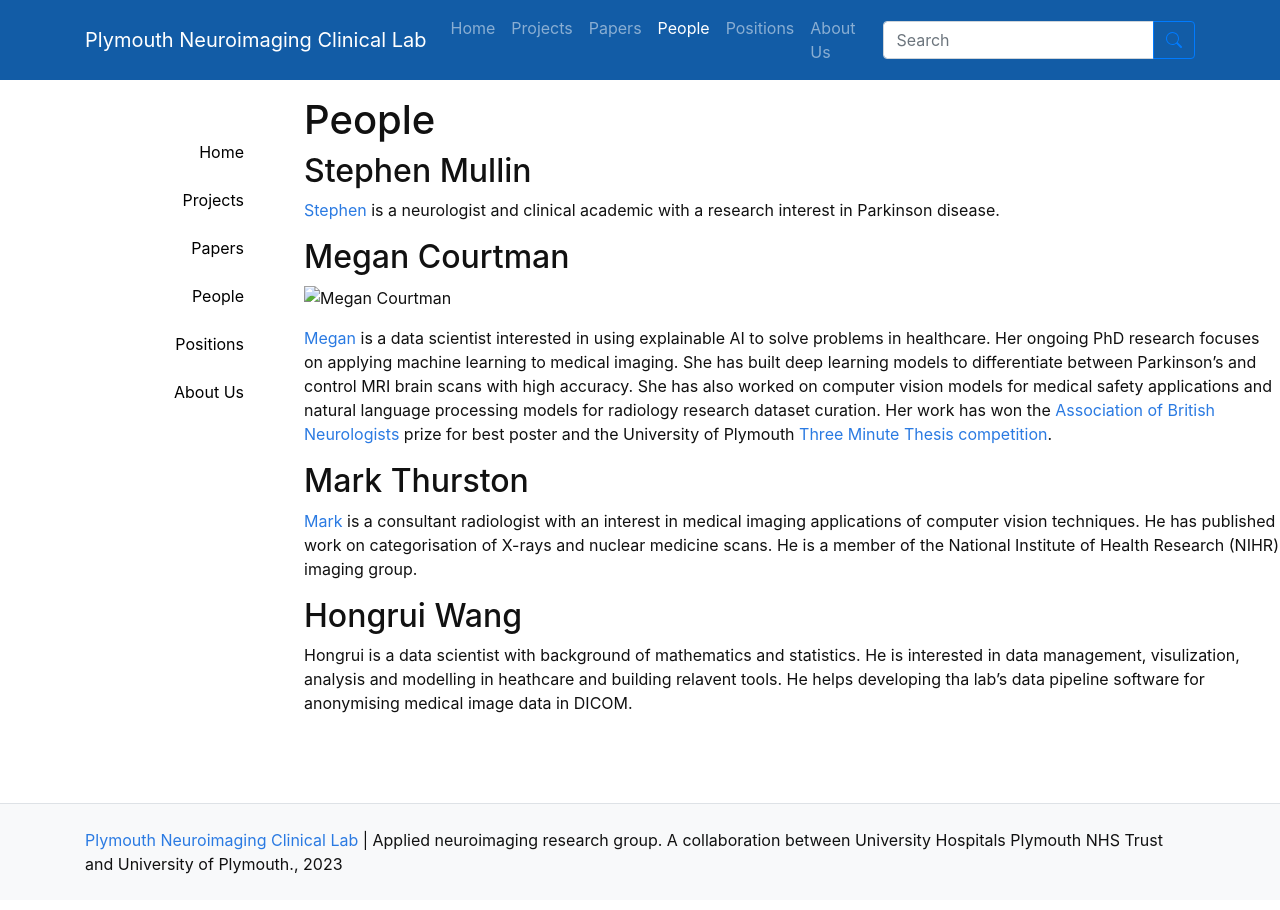
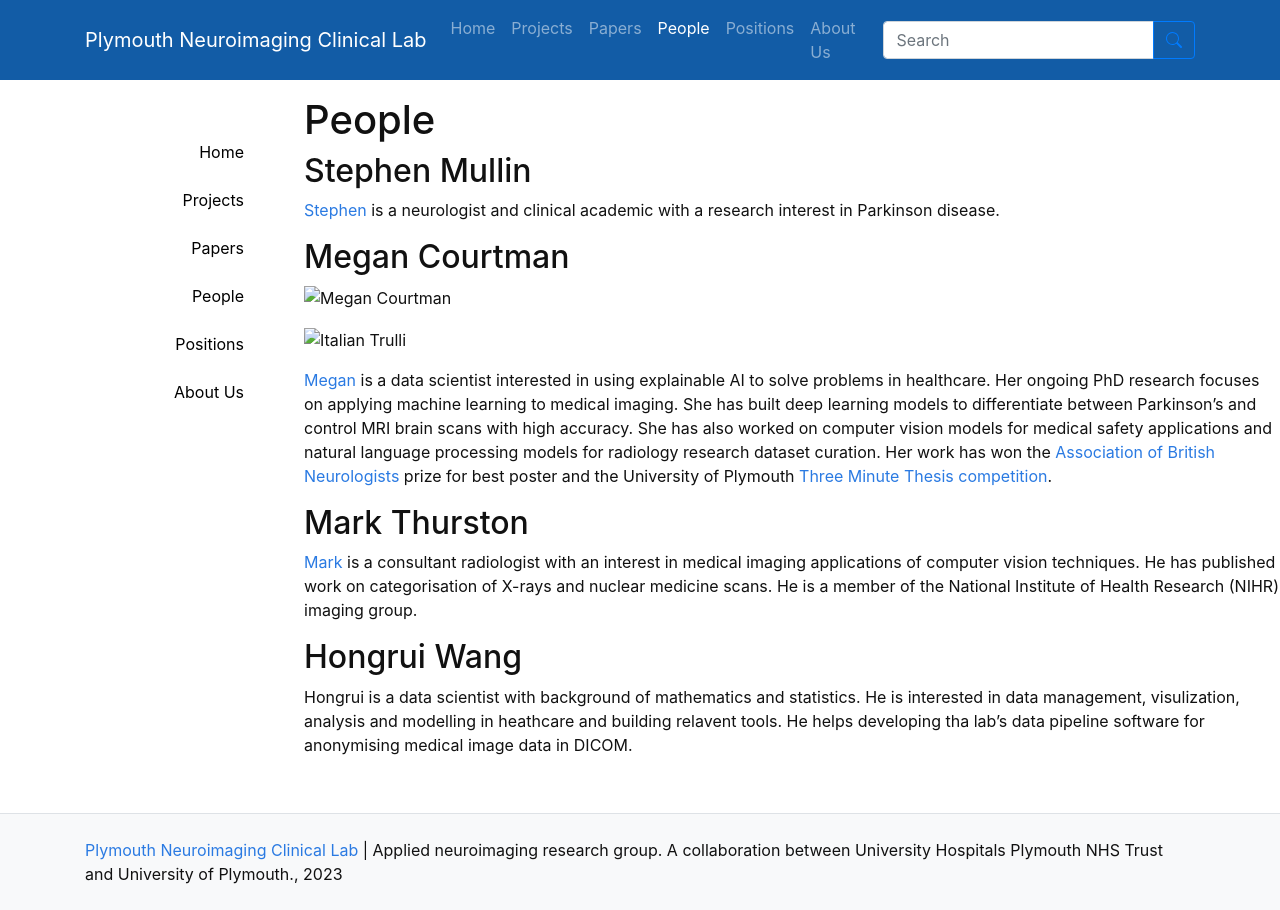
Before and after one commit to sustainsw/sustainsw.github.io, a Jekyll site: the page built from pages/people.md, in a window 1280 px wide. Built offline with Jekyll 4.4.1, drawn with Linux system fonts in a browser that asks for light colours.

Commit message:
Update people.md

```diff
--- a/pages/people.md
+++ b/pages/people.md
@@ -9,8 +9,11 @@
 
 ## Megan Courtman
 
-![Megan Courtman](/assets/images/Megan_Courtman.jpg)
+![Megan Courtman](plymouth-neuroimaging.github.io/assets/img/Megan_Courtman.jpg)
 
+{% raw %}
+<img src="plymouth-neuroimaging.github.io/assets/img/Megan_Courtman.jpg" alt="Italian Trulli">
+{% endraw %}
 
 [Megan](https://www.plymouth.ac.uk/staff/megan-courtman) is a data scientist interested in using explainable AI to solve problems in healthcare. Her ongoing PhD research focuses on applying machine learning to medical imaging. She has built deep learning models to differentiate between Parkinson's and control MRI brain scans with high accuracy. She has also worked on computer vision models for medical safety applications and natural language processing models for radiology research dataset curation. Her work has won the [Association of British Neurologists](https://www.theabn.org/) prize for best poster and the University of Plymouth [Three Minute Thesis competition](https://www.plymouth.ac.uk/student-life/your-studies/research-degrees/doctoral-college/researcher-development-programme/three-minute-thesis-competition).
 
```
